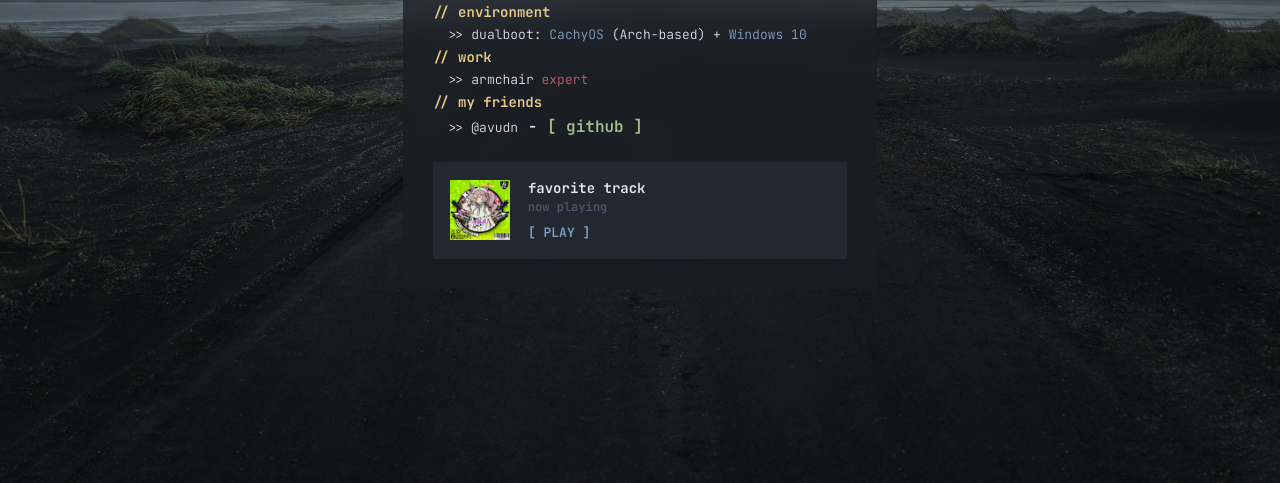
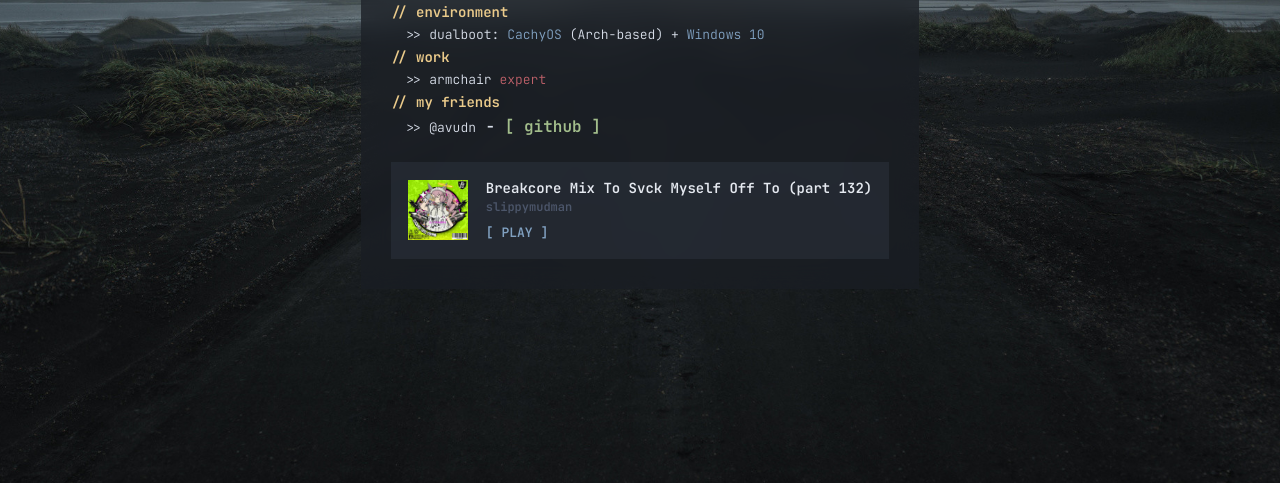
Before and after one commit to NeAdvokats/neadvokats.github.io, a plain HTML site: page index.html in a window 1280 px wide. Shown: the part 317-800 px from the top of the page. Drawn offline with Linux system fonts and the light colour scheme.

Commit message:
Update index.html

```diff
--- a/index.html
+++ b/index.html
@@ -39,8 +39,8 @@
           <div class="music-player">
             <img src="track.jpg" alt="now playing" class="player-cover"/>
             <div class="player-info">
-            <div class="track-title">favorite track</div>
-            <div class="track-artist">now playing</div>
+            <div class="track-title">Breakcore Mix To Svck Myself Off To (part 132)</div>
+            <div class="track-artist">slippymudman</div>
             <div class="player-controls">
             <button class="play-btn" onclick="togglePlay()">[ PLAY ]</button>
           </div>
```
